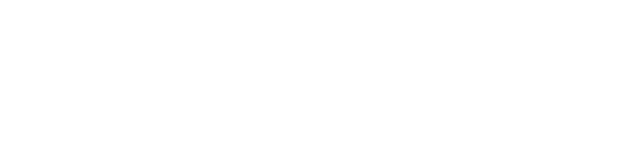
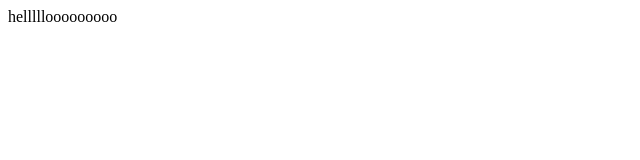
Before and after one commit to tes-nat/9dtedo, a plain HTML site: page index.html in a window 1280 px wide. Shown: the whole page, without its empty margins (0-640 px from the left). Drawn offline with Linux system fonts and the light colour scheme.

Commit message:
Update index.html
i made a body part

```diff
--- a/index.html
+++ b/index.html
@@ -2,3 +2,6 @@
   <head>
 
     <title> this is my new web assignment </title>
+    <body>
+      <p> helllllooooooooo</p>
+      </body>
```
